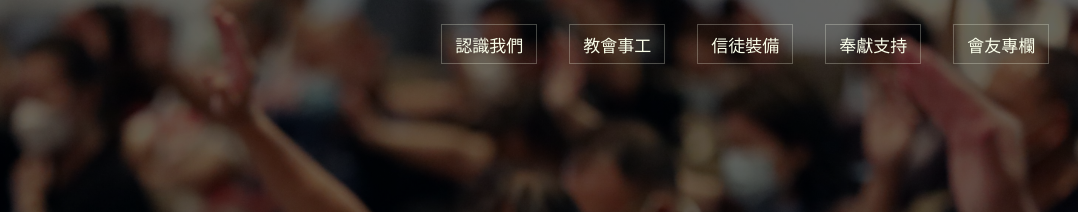
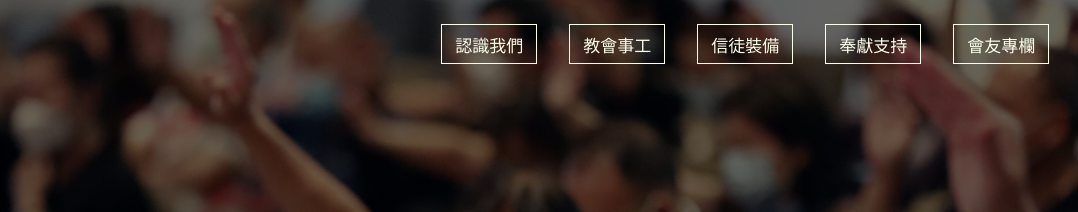
Before and after one commit to Great-Commission-Church-Intl/Great-Commission-Church-Intl.github.io, a plain HTML site: page new/site/index.html in a window 1280 px wide. Shown: the top 212 px of the page, 202-1280 px from the left. Drawn offline with Linux system fonts and the light colour scheme; a web font is replaced by a local one.

Commit message:
update border color

```diff
--- a/new/site/styles.css
+++ b/new/site/styles.css
@@ -43,7 +43,7 @@ button.navigation-overlay-button {
   height: 5vh;
   margin: 2vh;
   color: #FAFEEA;
-  border: 1px solid #FAFEEA44;
+  border: 1px solid #FAFEEA;
   background-color: transparent;
   box-shadow: none;
   transition: background-color 0.35s, color 0.35s;
```
